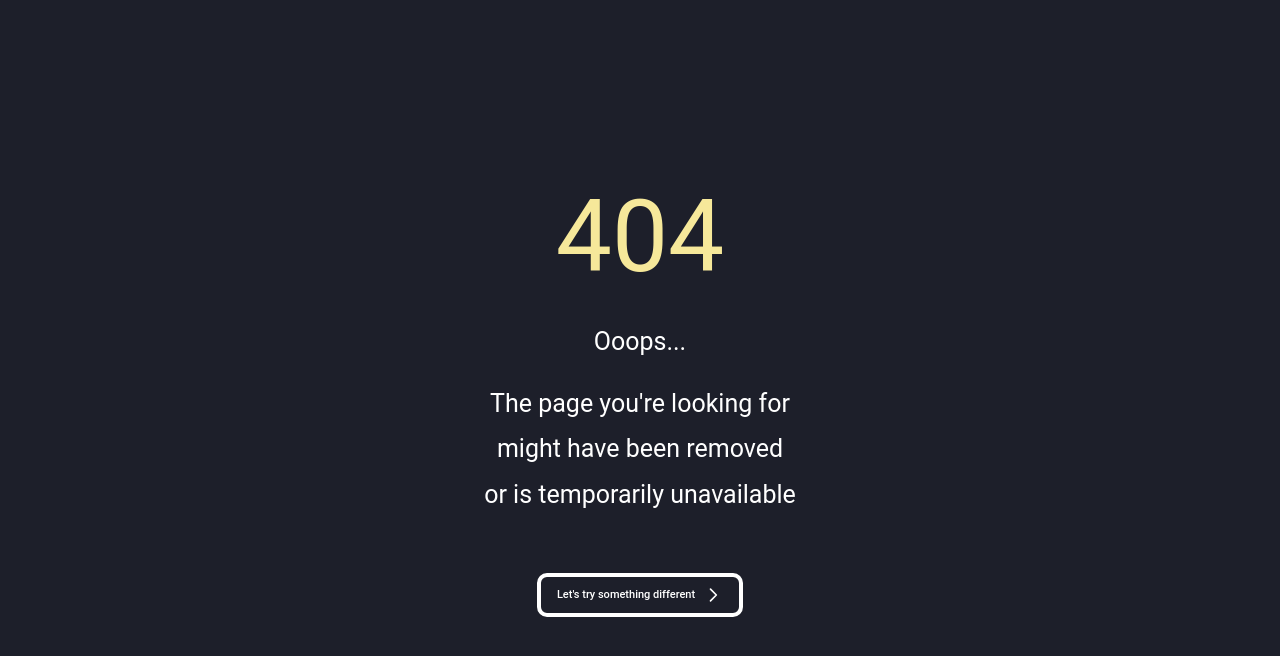
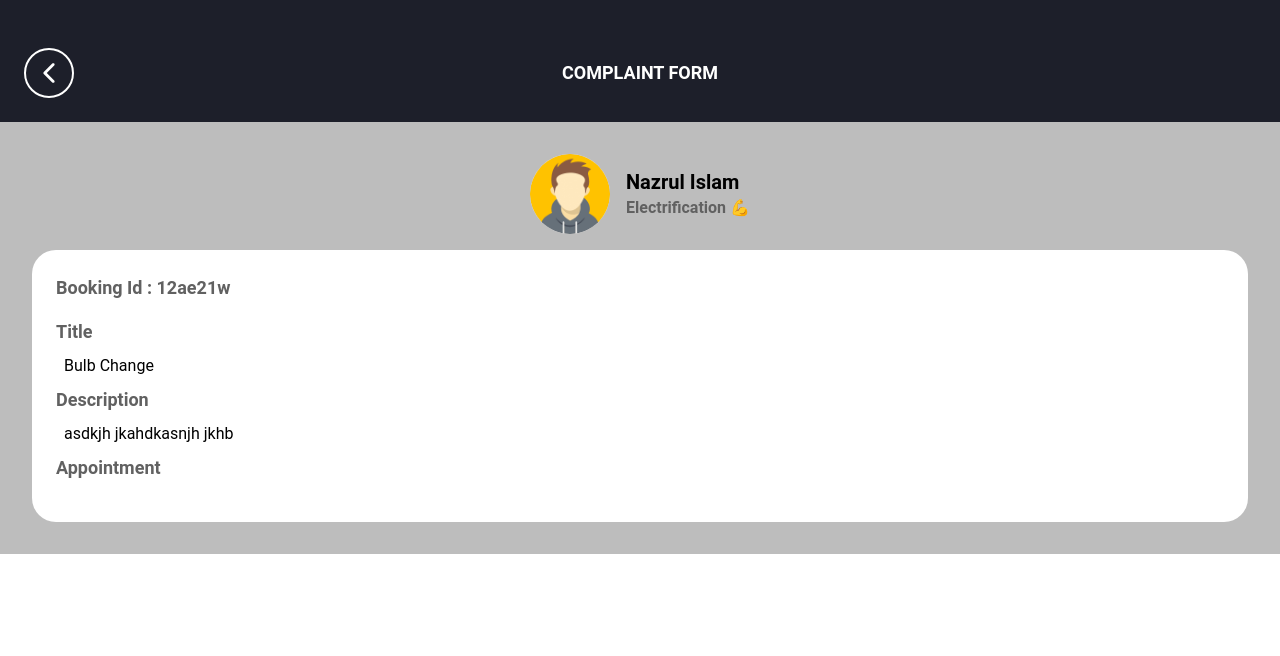
Before and after one commit to RJRYT/SC-MERN, a React (Vite) app in the folder client/: page /complaint in a window 1280 px wide. Before the commit this address had no page. Shown: the top 656 px of the page. Built offline with nearby package versions, Linux system fonts and the light colour scheme.

Commit message:
Button update

```diff
--- a/client/src/components/common/CustomButton.jsx
+++ b/client/src/components/common/CustomButton.jsx
@@ -2,9 +2,9 @@ import React from 'react';
 import { FaCircleArrowRight } from "react-icons/fa6";
 
 
-function CustomButton({ title }) {
+function CustomButton({ title , onClick}) {
   return (
-      <button className="w-full rounded-full shadow-lg flex items-center justify-center h-[60px] bg-primary text-white text-xl font-bold relative">
+      <button className="w-full rounded-full shadow-lg flex items-center justify-center h-[60px] bg-primary text-white text-xl font-bold relative" onClick={onClick}>
         {title}
           <FaCircleArrowRight className='absolute right-2 text-5xl p-1' />
       </button>
--- /dev/null
+++ b/client/src/pages/Complaint form/Complaint.jsx
@@ -0,0 +1,14 @@
+import React from 'react';
+import Header from './Header';
+import ComplaintDetails from './ComplaintDetails';
+
+function App() {
+  return (
+    <div>
+      <Header />
+      <ComplaintDetails />
+    </div>
+  );
+}
+
+export default App;
--- /dev/null
+++ b/client/src/pages/Complaint form/ComplaintDetails.jsx
@@ -0,0 +1,33 @@
+import React from 'react';
+import { Input, Button, Textarea } from '@material-tailwind/react';
+import img from '../../assets/images/men_icon_jpg.png';
+
+const ComplaintForm = () => {
+  return (
+    <div className='flex flex-col justify-center items-center bg-gray-400 p-8 sm:p-8'>
+      <div className='flex items-center'>
+        <img
+          src={img}
+          alt="Profile"
+          className="rounded-full w-20 h-20"
+        />
+        <div className="ml-4">
+          <h2 className="text-xl font-semibold">Nazrul Islam</h2>
+          <p className="text-gray-700 font-semibold">Electrification 💪</p>
+        </div>
+      </div>
+      <div className='bg-white w-full p-6 mt-4 rounded-3xl'>
+        <p className="text-gray-700 font-bold text-lg">Booking Id : 12ae21w</p>
+          <div className='py-4'>
+          <p className="text-gray-700 text-lg font-semibold" >Title</p>
+          <p className=' p-2'> Bulb Change</p>
+          <p className="text-gray-700 text-lg font-semibold">Description</p>
+          <p className=' p-2'> asdkjh jkahdkasnjh jkhb</p>
+          <p className='text-gray-700 text-lg font-semibold'>Appointment</p>
+          </div>
+        </div>
+    </div>
+  );
+};
+
+export default ComplaintForm;
--- /dev/null
+++ b/client/src/pages/Complaint form/Header.jsx
@@ -0,0 +1,19 @@
+import React from 'react';
+import { IoIosArrowBack } from 'react-icons/io';
+
+function Header() {
+  return (
+    <div className='bg-dark-purple text-white flex items-center justify-between p-6 pt-12 relative'>
+      <button className='rounded-full border-2 border-white flex justify-center items-center p-2'>
+        <IoIosArrowBack className="text-white text-3xl sm-only:text-2xl" />
+      </button>
+      <h6 className='font-bold text-lg absolute left-1/2 transform -translate-x-1/2'>
+        COMPLAINT FORM
+      </h6>
+
+    </div>
+
+  );
+}
+
+export default Header;
--- a/client/src/pages/auth/Login.jsx
+++ b/client/src/pages/auth/Login.jsx
@@ -78,10 +78,7 @@ const Login = () => {
         </div>
 
         {/* Sign In Button */}
-        <button className="w-full rounded-full shadow-lg flex items-center justify-center h-[60px] bg-primary text-white text-xl font-bold relative">
-          Sign In
-          <FaCircleArrowRight className="absolute right-2 text-5xl p-1" />
-        </button>
+        <CustomButton title={"Sign In"} onClick={()=>alert("Alert")}/>
 
 
       </div>
--- a/client/src/routes/Router.jsx
+++ b/client/src/routes/Router.jsx
@@ -16,6 +16,7 @@ const About = lazy(() => import("../pages/common/About"));
 const Notification = lazy(() => import("../pages/common/Notification"));
 const FillProfile = lazy(() => import("../pages/auth/FillProfile"));
 const HelpCenter = lazy(() => import("../pages/helpcenter/HelpCenter"));
+import Complaint from '../pages/Complaint form/Complaint'
 const CongratulationsPage = lazy(() =>
   import("../pages/auth/CongratulationPage")
 );
@@ -191,6 +192,18 @@ const router = createBrowserRouter([
       errorElement: <ErrorElement />,
 
   },
+  {
+    path: "complaint",
+    element: (
+      <ErrorBoundary>
+        <Suspense fallback={<LoadingSpinner />}>
+          <Complaint />
+        </Suspense>
+      </ErrorBoundary>
+    ),
+    errorElement: <ErrorElement />,
+
+},
 
 ]);
 
```
